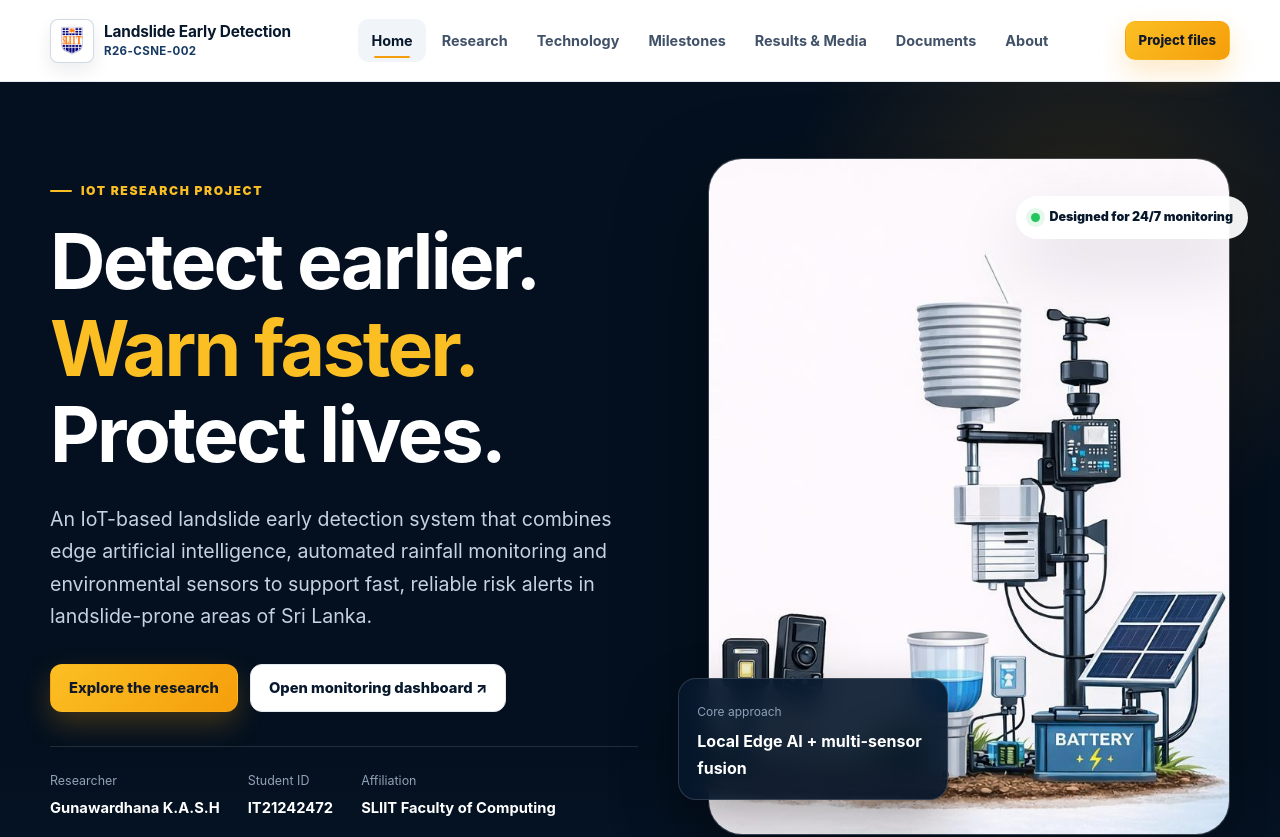
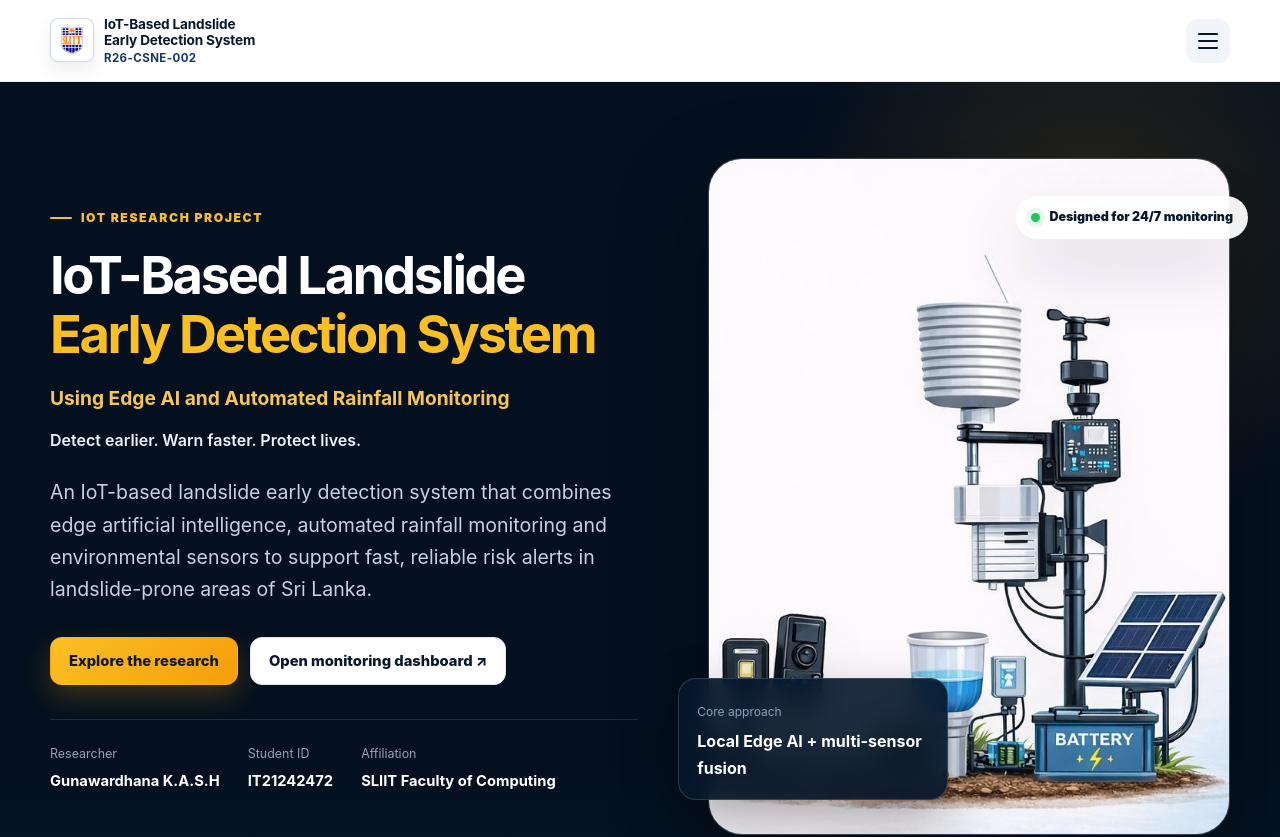
Before and after one commit to nigeethmaleesha/IoT-Based-Landslide-Early-Detection-System-Website, a website: page index.html in a window 1280 px wide. Shown: the top 837 px of the page. Drawn offline with Linux system fonts and the light colour scheme.

Commit message:
Update project tittle

```diff
--- a/assets/css/styles.css
+++ b/assets/css/styles.css
@@ -470,3 +470,43 @@ td strong { color:var(--navy-900); }
     padding: 2px;
   }
 }
+
+
+/* Official title: scoped header and home hero typography */
+.site-header .brand { min-width: 0; flex-shrink: 0; white-space: normal; }
+.site-header .brand-copy strong { font-size: .85rem; line-height: 1.2; letter-spacing: -.012em; }
+.site-header .brand-copy { min-width: 0; }
+.hero .hero-project-title {
+  font-size: clamp(2.45rem, 4.1vw, 4.1rem);
+  line-height: 1.12;
+  letter-spacing: -.045em;
+  max-width: 750px;
+  text-wrap: balance;
+}
+.hero .hero-project-subtitle {
+  margin: 22px 0 0;
+  color: #f5c45b;
+  font-size: clamp(1.05rem, 1.5vw, 1.32rem);
+  line-height: 1.45;
+  font-weight: 650;
+  max-width: 610px;
+}
+.hero .hero-tagline {
+  color: #ecf3fc;
+  font-size: clamp(.96rem, 1.25vw, 1.14rem);
+  font-weight: 600;
+  margin: 16px 0 0;
+  line-height: 1.45;
+}
+@media (max-width: 1360px) {
+  .site-header .desktop-nav, .site-header .header-action > .btn { display: none; }
+  .site-header .menu-toggle { display: block; }
+}
+@media (max-width: 820px) {
+  .site-header .brand-copy strong { font-size: .78rem; }
+  .hero .hero-project-title { font-size: clamp(2.35rem, 8vw, 3.65rem); }
+}
+@media (max-width: 390px) {
+  .site-header .brand-copy strong { font-size: .7rem; }
+  .hero .hero-project-title { font-size: clamp(2rem, 9vw, 2.6rem); }
+}
--- a/index.html
+++ b/index.html
@@ -11,7 +11,7 @@
 <body>
 <header class="site-header">
   <div class="container header-inner">
-    <a class="brand" href="index.html" aria-label="Project home"><span class="brand-mark brand-mark-sliit"><img src="assets/images/sliit-logo.png" alt="SLIIT logo"></span><span class="brand-copy"><strong>Landslide Early Detection</strong><span class="brand-project-id">R26-CSNE-002</span></span></a>
+    <a class="brand" href="index.html" aria-label="Project home"><span class="brand-mark brand-mark-sliit"><img src="assets/images/sliit-logo.png" alt="SLIIT logo"></span><span class="brand-copy"><strong>IoT-Based Landslide<br>Early Detection System</strong><span class="brand-project-id">R26-CSNE-002</span></span></a>
     <nav class="desktop-nav" aria-label="Primary navigation">
       <a href="index.html" data-nav="index">Home</a><a href="research.html" data-nav="research">Research</a><a href="technology.html" data-nav="technology">Technology</a><a href="milestones.html" data-nav="milestones">Milestones</a><a href="results.html" data-nav="results">Results & Media</a><a href="documents.html" data-nav="documents">Documents</a><a href="about.html" data-nav="about">About</a>
     </nav>
@@ -25,7 +25,9 @@
     <div class="container hero-grid">
       <div class="hero-copy reveal">
         <span class="eyebrow">IoT Research Project</span>
-        <h1>Detect earlier.<br><span>Warn faster.</span><br>Protect lives.</h1>
+        <h1 class="hero-project-title">IoT-Based Landslide<br><span>Early Detection System</span></h1>
+        <p class="hero-project-subtitle">Using Edge AI and Automated Rainfall Monitoring</p>
+        <p class="hero-tagline">Detect earlier. Warn faster. Protect lives.</p>
         <p class="hero-lead">An IoT-based landslide early detection system that combines edge artificial intelligence, automated rainfall monitoring and environmental sensors to support fast, reliable risk alerts in landslide-prone areas of Sri Lanka.</p>
         <div class="hero-actions"><a class="btn btn-primary" href="research.html">Explore the research</a><a class="btn btn-outline" href="https://ai-landslide-monitoring.web.app/" target="_blank" rel="noopener">Open monitoring dashboard ↗</a></div>
         <div class="hero-meta"><div><span>Researcher</span><strong>Gunawardhana K.A.S.H</strong></div><div><span>Student ID</span><strong>IT21242472</strong></div><div><span>Affiliation</span><strong>SLIIT Faculty of Computing</strong></div></div>
```
Also changed, not shown: about.html (+1 -1 lines), admin.html (+1 -1 lines), documents.html (+1 -1 lines), milestones.html (+1 -1 lines), research.html (+1 -1 lines), results.html (+1 -1 lines), technology.html (+1 -1 lines).
